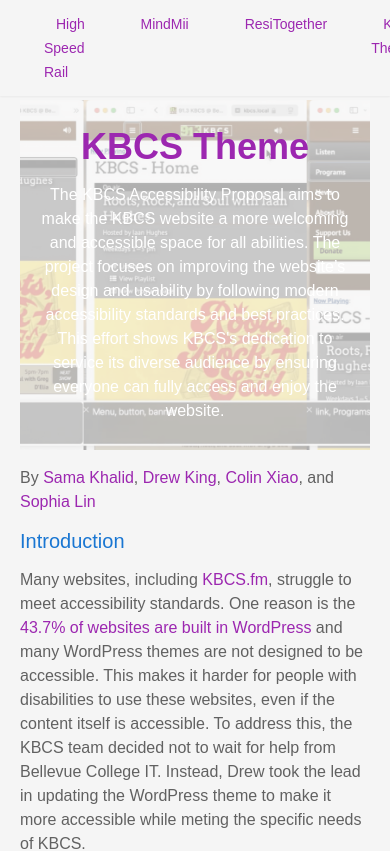
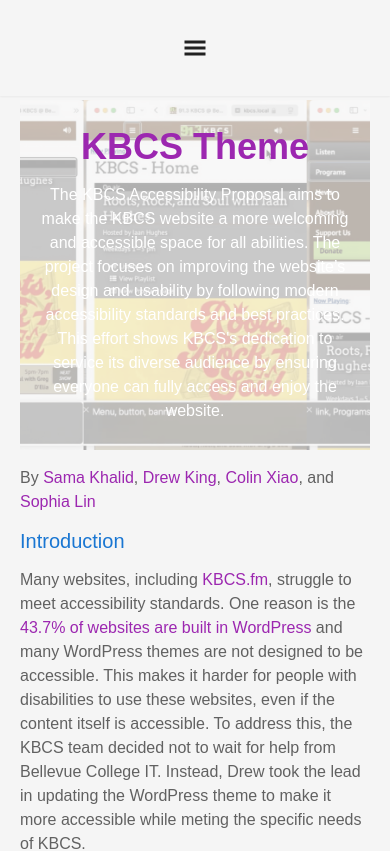
Before and after one commit to andrewpking/kingdrewsea-portfolio, a Next.js app: page /kbcs in a window 390 px wide. Shown: the top 851 px of the page. Built offline with nearby package versions, Linux system fonts and the light colour scheme.

Commit message:
Added hamburger menu using public code.

```diff
--- a/src/app/components/Header.tsx
+++ b/src/app/components/Header.tsx
@@ -1,44 +1,85 @@
+"use client";
 import Link from 'next/link';
+import { useState, useEffect } from 'react';
+import { GiHamburgerMenu } from "react-icons/gi";
 
 export default function Header() {
+    const [isOpen, setIsOpen] = useState(false);
+
+    const links = [
+        { href: "/high-speed-rail", text: "High Speed Rail" },
+        { href: "/mindmii", text: "MindMii" },
+        { href: "/resitogether", text: "ResiTogether" },
+        { href: "/kbcs", text: "KBCS Theme" },
+        { href: "/sl-screens", text: "SL Screens" }
+    ];
+
+    useEffect(() => {
+        const handleEscKey = (e: KeyboardEvent) => {
+            if (e.key === 'Escape' && isOpen) {
+                setIsOpen(false);
+            }
+        };
+
+        document.addEventListener('keydown', handleEscKey);
+        return () => document.removeEventListener('keydown', handleEscKey);
+    }, [isOpen]);
+
     return (
-        <header className="w-full shadow-sm z-10">
+        <header className="w-full shadow-sm fixed top-0 z-50">
             <div className="max-w-7xl mx-auto px-4 sm:px-6 lg:px-8">
                 <nav className="flex items-center justify-between h-16">
-                    <ul className="flex space-x-8">
-                        <li>
-                            <Link href="/high-speed-rail"
-                                className="px-3 py-2 text-sm font-medium">
-                                High Speed Rail
-                            </Link>
-                        </li>
-                        <li>
-                            <Link href="/mindmii"
-                                className="px-3 py-2 text-sm font-medium">
-                                MindMii
-                            </Link>
-                        </li>
-                        <li>
-                            <Link href="/resitogether"
-                                className="px-3 py-2 text-sm font-medium">
-                                ResiTogether
-                            </Link>
-                        </li>
-                        <li>
-                            <Link href="/kbcs"
-                                className="px-3 py-2 text-sm font-medium">
-                                KBCS Theme
-                            </Link>
-                        </li>
-                        <li>
-                            <Link href="/sl-screens"
-                                className="px-3 py-2 text-sm font-medium">
-                                SL Screens
-                            </Link>
-                        </li>
+                    {/* Mobile menu button */}
+                    <button
+                        className="xs:hidden"
+                        onClick={() => setIsOpen(!isOpen)}
+                        aria-label="Menu"
+                    >
+                        <GiHamburgerMenu className="h-6 w-6" />
+                    </button>
+
+                    {/* Desktop menu */}
+                    <ul className="hidden xs:flex space-x-8">
+                        {links.map((link) => (
+                            <li key={link.href}>
+                                <Link
+                                    href={link.href}
+                                    className="px-3 py-2 text-sm font-medium"
+                                >
+                                    {link.text}
+                                </Link>
+                            </li>
+                        ))}
                     </ul>
                 </nav>
             </div>
+
+            {/* Mobile menu */}
+            <div className={`
+                fixed inset-0 bg-black bg-opacity-50 transition-opacity xs:hidden
+                ${isOpen ? 'opacity-100' : 'opacity-0 pointer-events-none'}
+            `} onClick={() => setIsOpen(false)} />
+
+            <aside className={`
+                fixed top-0 left-0 w-64 h-full transform transition-transform xs:hidden
+                ${isOpen ? 'translate-x-0' : '-translate-x-full'}
+            `}>
+                <nav className="h-full pt-16 pb-4 px-4">
+                    <ul className="space-y-2">
+                        {links.map((link) => (
+                            <li key={link.href}>
+                                <Link
+                                    href={link.href}
+                                    className="block px-4 py-2 rounded-md"
+                                    onClick={() => setIsOpen(false)}
+                                >
+                                    {link.text}
+                                </Link>
+                            </li>
+                        ))}
+                    </ul>
+                </nav>
+            </aside>
         </header>
     );
 }
```
